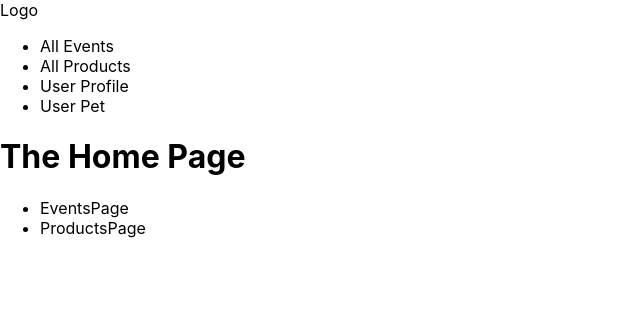
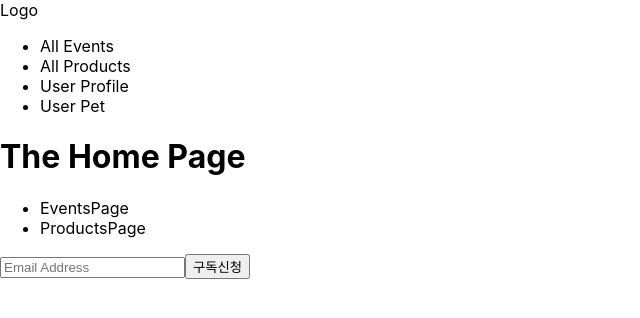
Before and after one commit to songbetter/practice-nextJS, a Next.js app: page / in a window 1280 px wide. Shown: the top 318 px of the page, without its empty margins (0-640 px from the left). Built offline with nearby package versions, Linux system fonts and the light colour scheme.

Commit message:
practice: API 라우트 사용해서 데이터 저장하기

```diff
--- /dev/null
+++ b/data/email.json
@@ -0,0 +1 @@
+[{"id":"2022-09-28T12:42:18.860Z","email":"gogo@gogo.io"},{"id":"2022-09-28T12:43:07.604Z","email":"gogo@gogo.io"},{"id":"2022-09-28T12:48:52.076Z","email":"tommy@tommy.com"}]
--- /dev/null
+++ b/pages/api/email.js
@@ -0,0 +1,28 @@
+// Next.js API route support: https://nextjs.org/docs/api-routes/introduction
+import fs from 'fs'
+import path from 'path'
+
+export default function handler(req, res) {
+  const { method, body } = req
+
+  const filePath = path.join(process.cwd(), 'data', 'email.json')
+  const fileData = fs.readFileSync(filePath)
+  const data = JSON.parse(fileData)
+
+  if (method === 'POST') {
+    const { email } = body
+
+    const newEmail = {
+      id: new Date().toISOString(),
+      email,
+    }
+
+    data.push(newEmail)
+    fs.writeFileSync(filePath, JSON.stringify(data))
+    res
+      .status(201)
+      .json({ message: '구독 신청이 완료되었습니다.', email: newEmail })
+  } else {
+    res.status(200).json({ data })
+  }
+}
--- a/pages/api/hello.js
+++ /dev/null
@@ -1,5 +0,0 @@
-// Next.js API route support: https://nextjs.org/docs/api-routes/introduction
-
-export default function handler(req, res) {
-  res.status(200).json({ name: 'John Doe' })
-}
--- a/pages/index.js
+++ b/pages/index.js
@@ -1,12 +1,30 @@
 import Head from 'next/head'
 import Image from 'next/image'
 import Link from 'next/link'
+import { useRef } from 'react'
+import Button from '../components/ui/button'
 
 /* 메인페이지 (/)
 - href에는 객체를 전달할 수도 있다.
 { pathname: '/product/[id]', query: { id }}
 */
 export default function HomePage() {
+  const emailInputRef = useRef()
+  function submitFormHandler(event) {
+    event.preventDefault()
+
+    const enteredEmail = emailInputRef.current.value
+
+    const reqBody = { email: enteredEmail }
+    fetch('/api/email', {
+      method: 'POST',
+      body: JSON.stringify(reqBody),
+      headers: {
+        // json 데이터를 전달한다는 점을 명확히 하기
+        'Content-Type': 'application/json',
+      },
+    }).then((response) => response.json().then((data) => alert(data.message)))
+  }
   return (
     <div>
       <h1>The Home Page</h1>
@@ -18,6 +36,10 @@ export default function HomePage() {
           <Link href="/products">ProductsPage</Link>
         </li>
       </ul>
+      <form>
+        <input type="email" placeholder="Email Address" ref={emailInputRef} />
+        <Button onClick={submitFormHandler}>구독신청</Button>
+      </form>
     </div>
   )
 }
```
